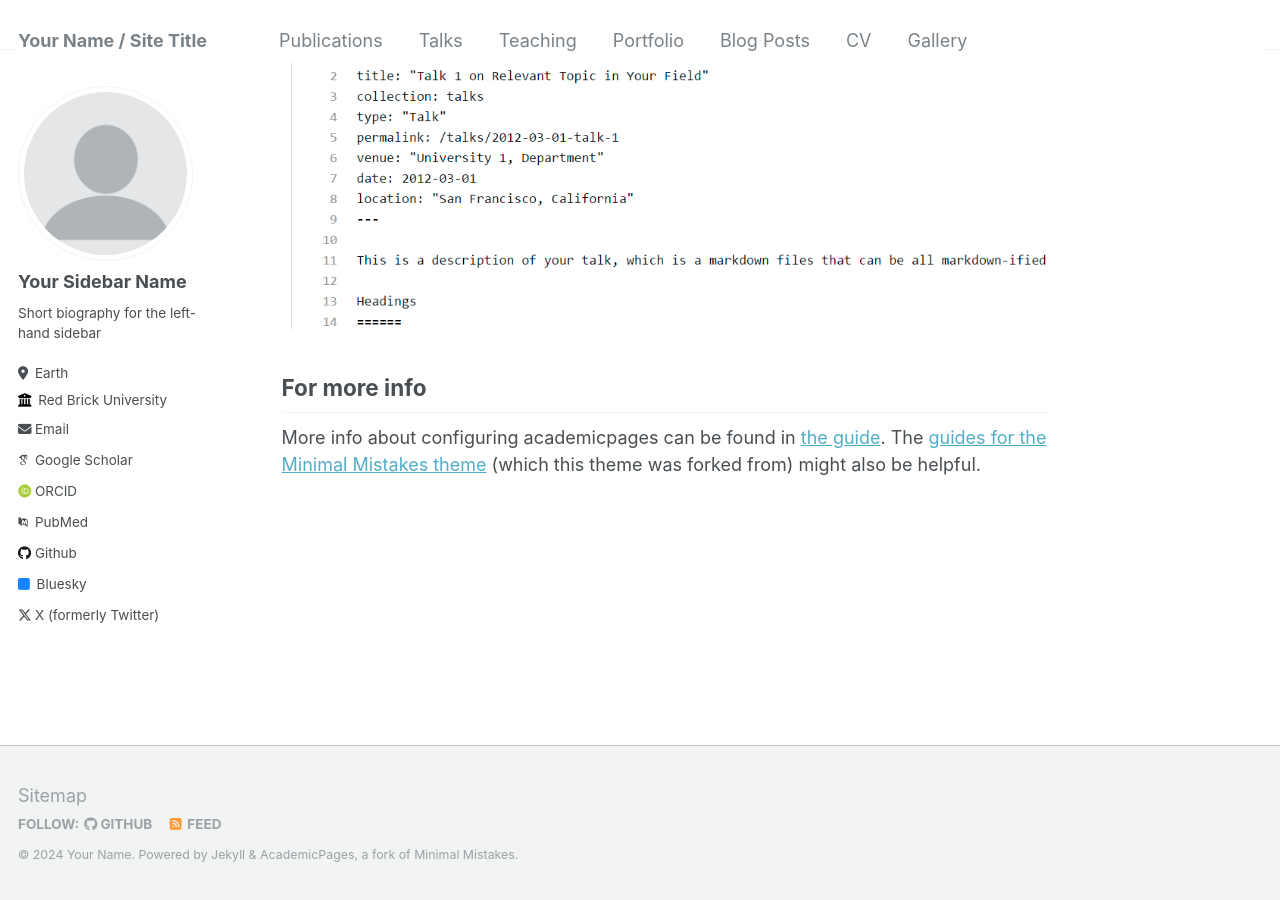
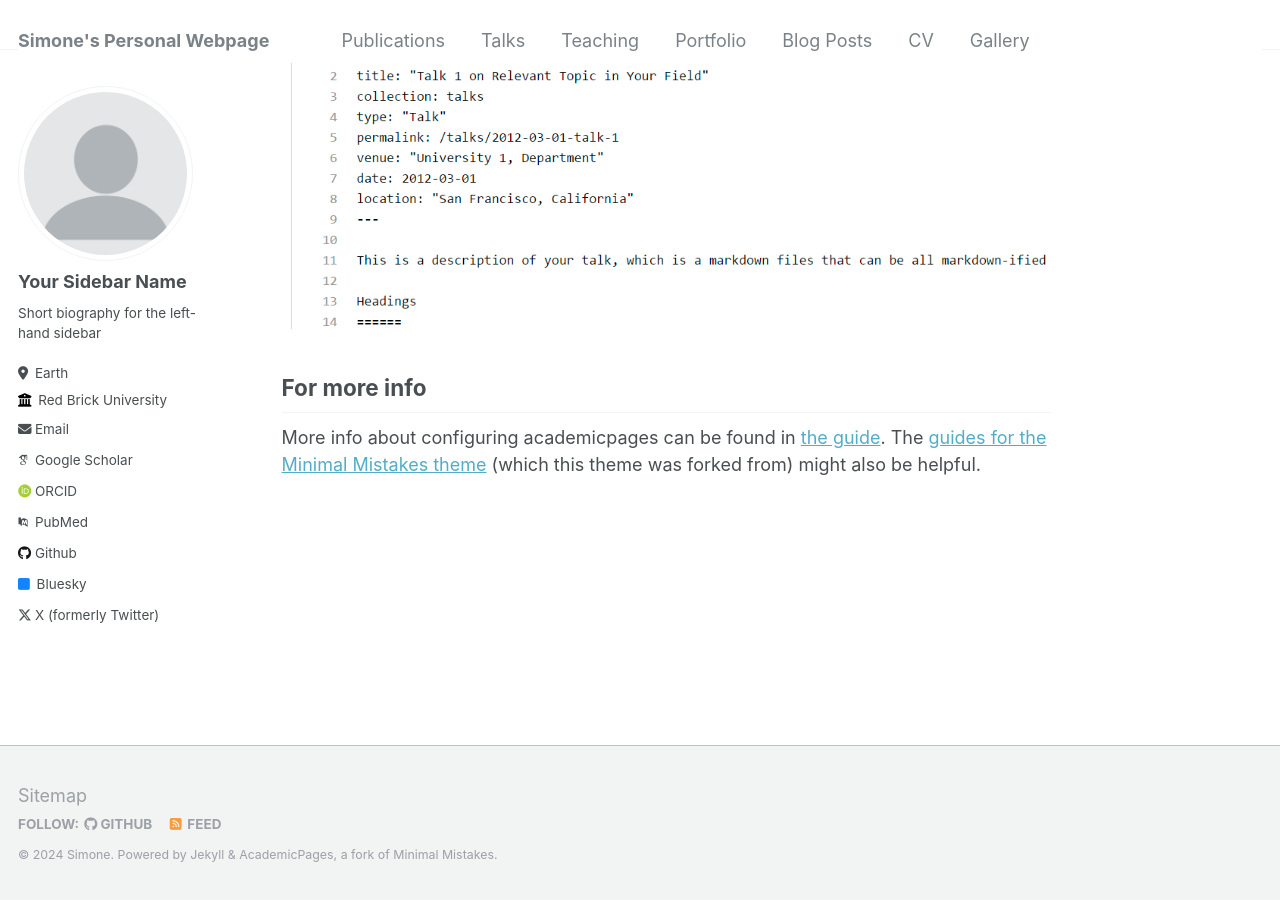
Before and after one commit to sim1bet/sim1bet.github.io, a Jekyll site: the page built from _pages/about.md, in a window 1280 px wide and 900 px high, scrolled down 2640 px. Built offline with Jekyll 4.4.1, drawn with Linux system fonts in a browser that asks for light colours; some web fonts are replaced.

Commit message:
Update _config.yml

```diff
--- a/_config.yml
+++ b/_config.yml
@@ -8,9 +8,9 @@
 
 # Basic Site Settings
 locale                   : "en-US"
-title                    : "Your Name / Site Title"
+title                    : "Simone's Personal Webpage"
 title_separator          : "-"
-name                     : &name "Your Name"
+name                     : &name "Simone"
 description              : &description "personal description"
 url                      : https://academicpages.github.io # the base hostname & protocol for your site e.g. "https://mmistakes.github.io"
 baseurl                  : "" # the subpath of your site, e.g. "/blog"
```
